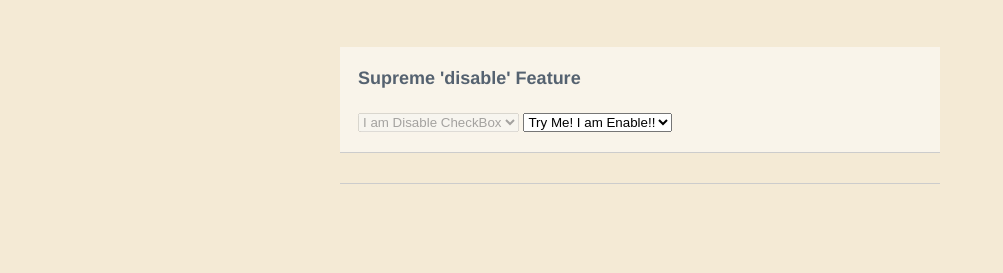
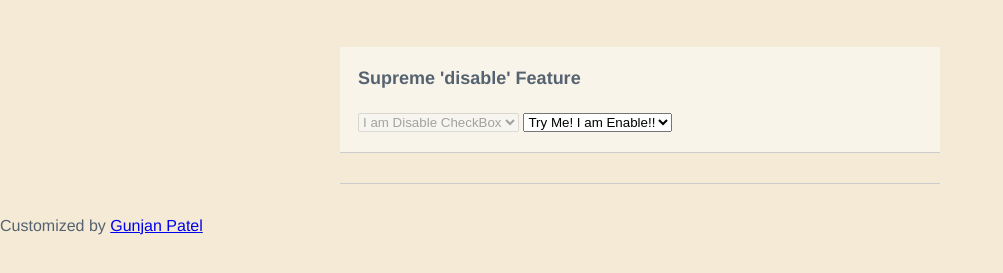
Before and after one commit to gunjanpatel/Supreme-Disable-Dropdown-feature-for-DropKick, a plain HTML site: page index.html in a window 1280 px wide. Shown: the part 125-398 px from the top of the page, without its empty margins (0-1003 px from the left). Drawn offline with nearby package versions, Linux system fonts and the light colour scheme.

Commit message:
changes for footer

```diff
--- a/index.html
+++ b/index.html
@@ -135,5 +135,6 @@
       </div>
     </div>
   </div>
+  <div>Customized by <a href="mailto:gunjan.ce2009@gmail.com">Gunjan Patel</a></div>
 </body>
 </html>
```
